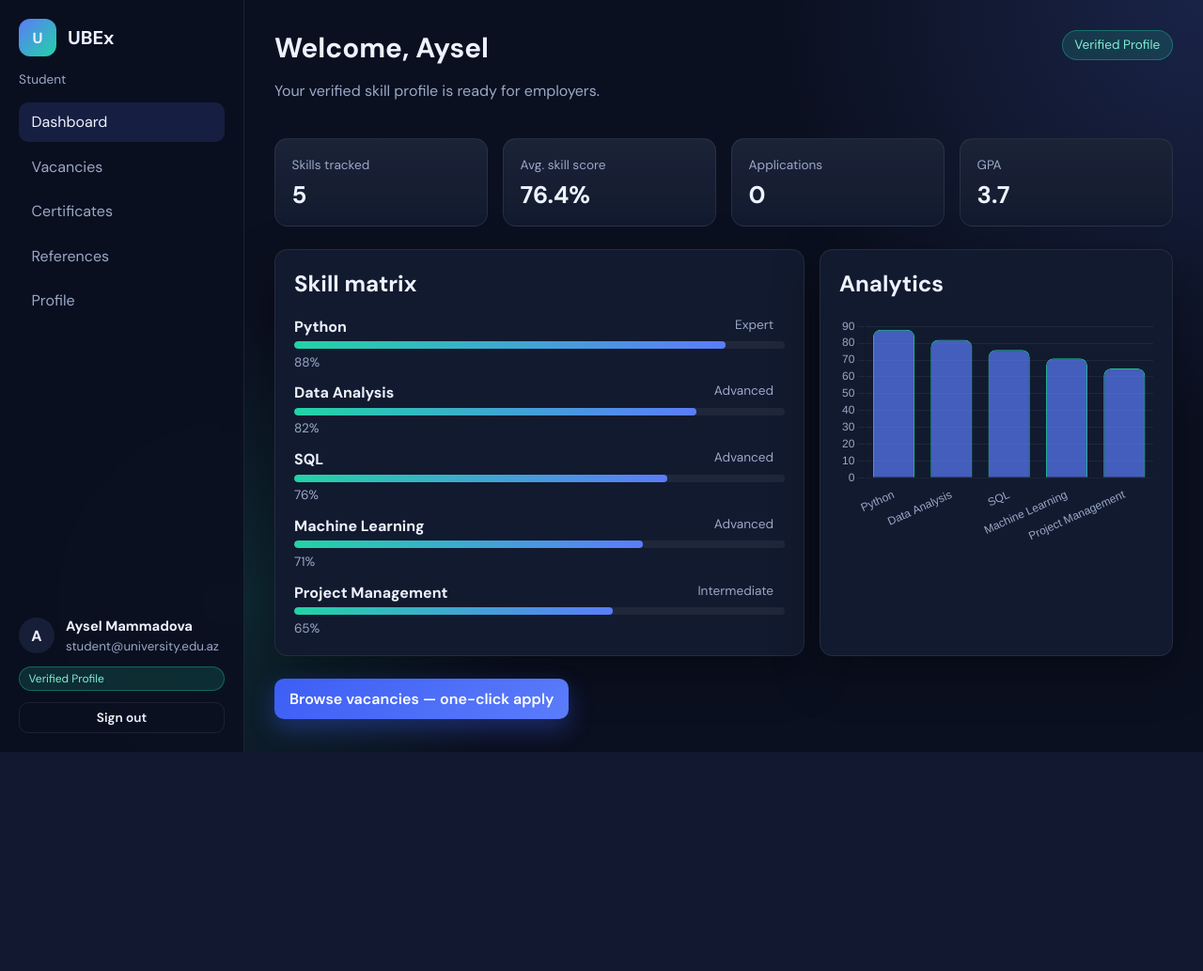
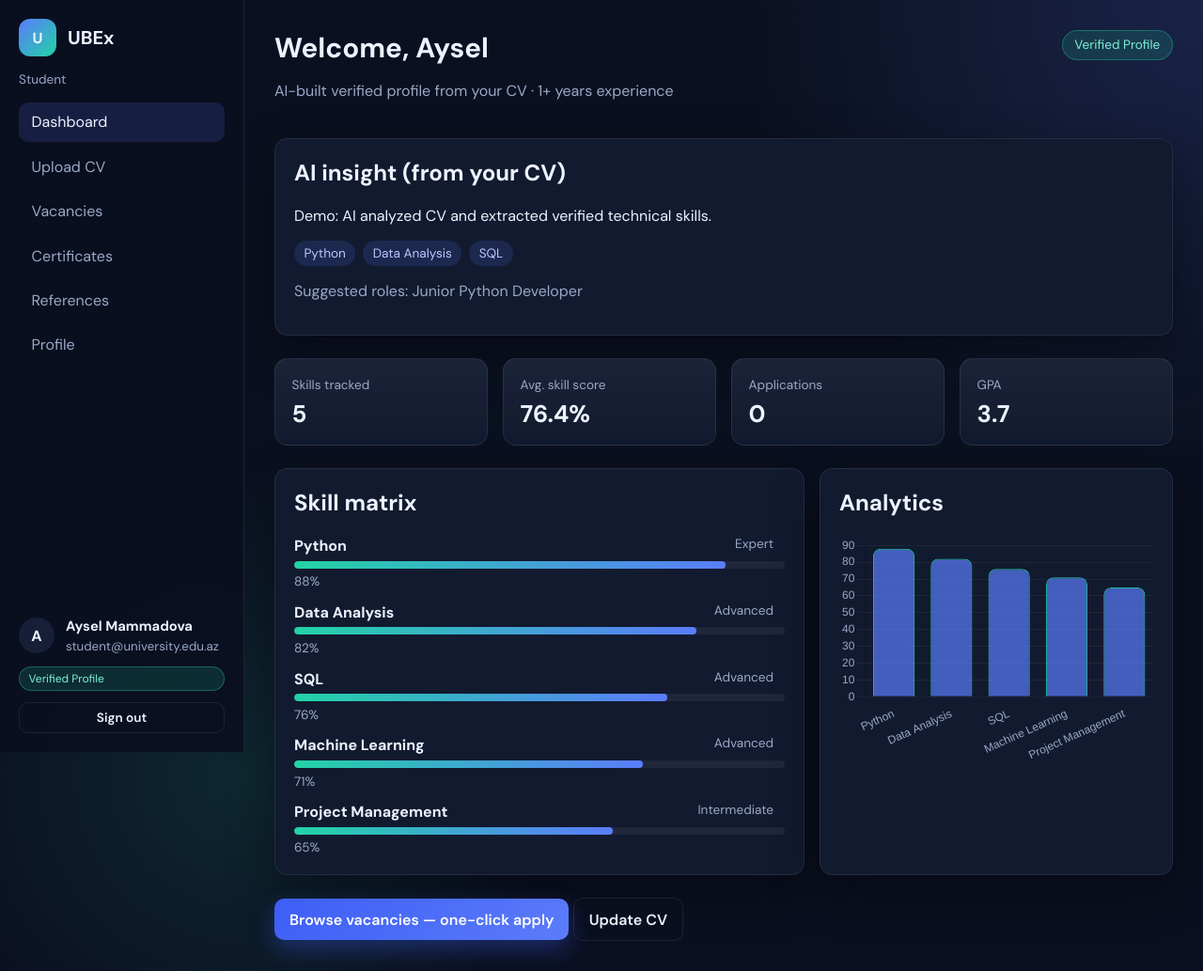
Before and after one commit to eLmincfrLu/UbeX-Carrer, a Flask app: page /student/dashboard in a window 1280 px wide. Shown: the whole page at 94% size. Before the commit the page ends 800 px from the top, so only its background shows below. Run offline with Flask 3, Linux system fonts and the light colour scheme; a user stored in the database is signed in.

Commit message:
cv nin yuklnmesi ve ai ile analiz olunmasi funksiyasi

```diff
--- a/app/main.py
+++ b/app/main.py
@@ -27,6 +27,27 @@ load_dotenv()
 
 BASE_DIR = Path(__file__).resolve().parent
 DB_PATH = BASE_DIR / "database" / "database.db"
+CV_UPLOAD_FOLDER = BASE_DIR / "uploads" / "cvs"
+
+
+def ensure_user_cv_columns():
+    from sqlalchemy import inspect, text
+
+    inspector = inspect(db.engine)
+    if "users" not in inspector.get_table_names():
+        return
+    existing = {c["name"] for c in inspector.get_columns("users")}
+    alters = []
+    if "cv_filename" not in existing:
+        alters.append("ALTER TABLE users ADD COLUMN cv_filename VARCHAR(255)")
+    if "cv_analysis_json" not in existing:
+        alters.append("ALTER TABLE users ADD COLUMN cv_analysis_json TEXT")
+    if "cv_uploaded_at" not in existing:
+        alters.append("ALTER TABLE users ADD COLUMN cv_uploaded_at DATETIME")
+    with db.engine.connect() as conn:
+        for stmt in alters:
+            conn.execute(text(stmt))
+        conn.commit()
 
 
 def create_app() -> Flask:
@@ -38,6 +59,8 @@ def create_app() -> Flask:
     app.config["SECRET_KEY"] = os.getenv("FLASK_SECRET_KEY", "ubex-dev-secret")
     app.config["SQLALCHEMY_DATABASE_URI"] = f"sqlite:///{DB_PATH}"
     app.config["SQLALCHEMY_TRACK_MODIFICATIONS"] = False
+    app.config["CV_UPLOAD_FOLDER"] = str(CV_UPLOAD_FOLDER)
+    app.config["MAX_CONTENT_LENGTH"] = 5 * 1024 * 1024
 
     db.init_app(app)
 
@@ -69,7 +92,9 @@ def create_app() -> Flask:
 
     with app.app_context():
         DB_PATH.parent.mkdir(parents=True, exist_ok=True)
+        CV_UPLOAD_FOLDER.mkdir(parents=True, exist_ok=True)
         db.create_all()
+        ensure_user_cv_columns()
         if User.query.count() == 0:
             seed_database()
 
@@ -109,6 +134,15 @@ def seed_database():
     db.session.flush()
 
     student = User.query.filter_by(email="student@university.edu.az").first()
+    if student:
+        student.cv_filename = "demo_cv.pdf"
+        student.cv_analysis = {
+            "summary": "Demo: AI analyzed CV and extracted verified technical skills.",
+            "strengths": ["Python", "Data Analysis", "SQL"],
+            "skills": student.skills,
+            "experience_years": 1,
+            "suggested_roles": ["Junior Python Developer"],
+        }
     teacher = User.query.filter_by(email="teacher@university.edu.az").first()
     partner = User.query.filter_by(email="hr@partner.ubex.local").first()
 
--- a/app/routes/student_routes.py
+++ b/app/routes/student_routes.py
@@ -1,13 +1,21 @@
-from flask import Blueprint, flash, redirect, render_template, request, url_for
+from pathlib import Path
+
+from flask import Blueprint, current_app, flash, redirect, render_template, request, url_for
 from flask_login import current_user, login_required
 
 from app.database.connection import db
 from app.models import Application, Certificate, Reference, Vacancy
 from app.services.analytics_service import AnalyticsService
+from app.services.cv_service import CVService
 from app.services.gemini_service import GeminiService
+from app.utils.helpers import utcnow
 from app.utils.security import role_required
 
 student_bp = Blueprint("student", __name__, url_prefix="/student")
+
+
+def _cv_folder() -> Path:
+    return Path(current_app.config["CV_UPLOAD_FOLDER"])
 
 
 @student_bp.route("/dashboard")
@@ -18,16 +26,68 @@ def dashboard():
     return render_template("student_dashboard.html", stats=stats)
 
 
+@student_bp.route("/cv", methods=["GET", "POST"])
+@login_required
+@role_required("student")
+def upload_cv():
+    if request.method == "POST":
+        stored, err = CVService.save_upload(
+            _cv_folder(),
+            current_user.id,
+            request.files.get("cv_file"),
+        )
+        if err:
+            flash(err, "error")
+            return redirect(url_for("student.upload_cv"))
+
+        file_path = _cv_folder() / stored
+        text = CVService.extract_text(file_path)
+        if len(text.strip()) < 30:
+            flash(
+                "Could not read enough text from the file. Try PDF or TXT with selectable text.",
+                "error",
+            )
+            return redirect(url_for("student.upload_cv"))
+
+        analysis = GeminiService.analyze_cv(text)
+        current_user.cv_filename = stored
+        current_user.cv_uploaded_at = utcnow()
+        current_user.cv_analysis = analysis
+        current_user.skills = analysis.get("skills", [])
+        db.session.commit()
+
+        flash("CV analyzed by AI. Your skill dashboard is ready.", "success")
+        return redirect(url_for("student.dashboard"))
+
+    return render_template(
+        "upload_cv.html",
+        user=current_user,
+        has_cv=current_user.has_cv,
+    )
+
+
 @student_bp.route("/profile", methods=["GET", "POST"])
 @login_required
 @role_required("student")
 def profile():
     if request.method == "POST":
-        current_user.full_name = request.form.get("full_name", current_user.full_name)
-        current_user.bio = request.form.get("bio")
-        current_user.department = request.form.get("department")
-        db.session.commit()
-        flash("Profile updated.", "success")
+        if request.form.get("form_type") == "cv_reanalyze" and current_user.cv_filename:
+            file_path = _cv_folder() / current_user.cv_filename
+            if file_path.exists():
+                text = CVService.extract_text(file_path)
+                analysis = GeminiService.analyze_cv(text)
+                current_user.cv_analysis = analysis
+                current_user.skills = analysis.get("skills", [])
+                current_user.cv_uploaded_at = utcnow()
+                db.session.commit()
+                flash("CV re-analyzed. Dashboard updated.", "success")
+                return redirect(url_for("student.dashboard"))
+        else:
+            current_user.full_name = request.form.get("full_name", current_user.full_name)
+            current_user.bio = request.form.get("bio")
+            current_user.department = request.form.get("department")
+            db.session.commit()
+            flash("Profile updated.", "success")
     return render_template("profile.html", user=current_user)
 
 
@@ -67,6 +127,9 @@ def vacancies():
 @login_required
 @role_required("student")
 def apply(vacancy_id):
+    if not current_user.skills:
+        flash("Upload your CV first so AI can build your verified skill profile.", "error")
+        return redirect(url_for("student.upload_cv"))
     vacancy = Vacancy.query.get_or_404(vacancy_id)
     existing = Application.query.filter_by(
         student_id=current_user.id, vacancy_id=vacancy_id
--- a/app/services/analytics_service.py
+++ b/app/services/analytics_service.py
@@ -6,11 +6,17 @@ class AnalyticsService:
     @staticmethod
     def student_dashboard(user: User) -> dict:
         skills = user.skills or []
+        analysis = user.cv_analysis or {}
         return {
             "skill_count": len(skills),
             "avg_skill": round(sum(s.get("score", 0) for s in skills) / len(skills), 1) if skills else 0,
             "applications": Application.query.filter_by(student_id=user.id).count(),
             "verified": user.verified,
+            "has_cv": user.has_cv,
+            "cv_summary": analysis.get("summary"),
+            "cv_strengths": analysis.get("strengths", []),
+            "suggested_roles": analysis.get("suggested_roles", []),
+            "experience_years": analysis.get("experience_years", 0),
             "skills": [
                 {**s, "level": skill_level_label(s.get("score", 0))} for s in skills
             ],
--- a/app/static/css/dashboard.css
+++ b/app/static/css/dashboard.css
@@ -74,6 +74,38 @@
   font-size: 0.85rem;
 }
 
+.cv-upload-panel .file-drop {
+  display: grid;
+  gap: 0.5rem;
+  padding: 1.25rem;
+  border: 2px dashed var(--border);
+  border-radius: var(--radius);
+  margin-bottom: 1rem;
+  cursor: pointer;
+  text-align: center;
+  color: var(--muted);
+}
+.cv-upload-panel input[type="file"] { width: 100%; }
+.cv-hint { font-size: 0.85rem; color: var(--muted); margin-top: 0.75rem; }
+
+.cv-empty-banner {
+  margin-bottom: 1.5rem;
+  text-align: center;
+  padding: 2rem;
+}
+.cv-empty-banner p { color: var(--muted); max-width: 520px; margin: 0 auto 1rem; }
+
+.ai-insight-panel { margin-bottom: 1.5rem; }
+.tag-row { display: flex; flex-wrap: wrap; gap: 0.5rem; margin-top: 0.75rem; }
+.tag {
+  padding: 0.3rem 0.65rem;
+  border-radius: 999px;
+  background: rgba(91, 124, 250, 0.15);
+  color: #b9c8ff;
+  font-size: 0.85rem;
+}
+.steps-list { color: var(--muted); line-height: 1.8; padding-left: 1.2rem; }
+
 .fade-in {
   animation: fadeIn 0.45s ease both;
 }
--- a/app/templates/login.html
+++ b/app/templates/login.html
@@ -14,6 +14,7 @@
     <ul class="hero-points">
       <li>Verified profiles from university systems</li>
       <li>AI-powered skill matrix & semantic matching</li>
+      <li>Upload CV → AI builds your skill dashboard</li>
       <li>One-click applications for students</li>
     </ul>
   </div>
--- a/app/templates/student_dashboard.html
+++ b/app/templates/student_dashboard.html
@@ -2,6 +2,7 @@
 {% block title %}Student Dashboard{% endblock %}
 {% block sidebar_nav %}
 <a href="{{ url_for('student.dashboard') }}" class="active">Dashboard</a>
+<a href="{{ url_for('student.upload_cv') }}">Upload CV</a>
 <a href="{{ url_for('student.vacancies') }}">Vacancies</a>
 <a href="{{ url_for('student.certificates') }}">Certificates</a>
 <a href="{{ url_for('student.references') }}">References</a>
@@ -12,10 +13,39 @@
 <header class="page-header">
   <div>
     <h1>Welcome, {{ current_user.full_name.split()[0] }}</h1>
-    <p>Your verified skill profile is ready for employers.</p>
+    {% if stats.has_cv %}
+    <p>AI-built verified profile from your CV{% if stats.experience_years %} · {{ stats.experience_years }}+ years experience{% endif %}</p>
+    {% else %}
+    <p>Upload your CV so AI can build your skill matrix.</p>
+    {% endif %}
   </div>
   <span class="badge badge-verified badge-lg">Verified Profile</span>
 </header>
+
+{% if not stats.has_cv and not stats.skills %}
+<section class="panel cv-empty-banner">
+  <h2>No CV analysis yet</h2>
+  <p>Your dashboard is empty until you upload a CV. Our AI will extract skills and generate charts automatically.</p>
+  <a href="{{ url_for('student.upload_cv') }}" class="btn btn-primary">Upload CV — start AI analysis</a>
+</section>
+{% else %}
+
+{% if stats.cv_summary %}
+<section class="panel ai-insight-panel">
+  <h2>AI insight (from your CV)</h2>
+  <p>{{ stats.cv_summary }}</p>
+  {% if stats.cv_strengths %}
+  <div class="tag-row">
+    {% for s in stats.cv_strengths %}
+    <span class="tag">{{ s }}</span>
+    {% endfor %}
+  </div>
+  {% endif %}
+  {% if stats.suggested_roles %}
+  <p class="muted">Suggested roles: {{ stats.suggested_roles | join(', ') }}</p>
+  {% endif %}
+</section>
+{% endif %}
 
 <section class="stats-grid">
   <article class="stat-card"><span>Skills tracked</span><strong>{{ stats.skill_count }}</strong></article>
@@ -27,6 +57,7 @@
 <section class="dashboard-grid">
   <article class="panel">
     <h2>Skill matrix</h2>
+    {% if stats.skills %}
     <div class="skill-list">
       {% for skill in stats.skills %}
       <div class="skill-row">
@@ -39,6 +70,9 @@
       </div>
       {% endfor %}
     </div>
+    {% else %}
+    <p class="muted">Re-upload or re-analyze your CV from Profile.</p>
+    {% endif %}
   </article>
   <article class="panel">
     <h2>Analytics</h2>
@@ -47,8 +81,12 @@
 </section>
 
 <a class="btn btn-primary" href="{{ url_for('student.vacancies') }}">Browse vacancies — one-click apply</a>
+<a class="btn btn-ghost" href="{{ url_for('student.upload_cv') }}">Update CV</a>
+{% endif %}
 {% endblock %}
 {% block extra_js %}
+{% if stats.has_cv and stats.skills %}
 <script src="https://cdn.jsdelivr.net/npm/chart.js@4.4.1/dist/chart.umd.min.js"></script>
 <script src="{{ url_for('static', filename='js/analytics.js') }}"></script>
+{% endif %}
 {% endblock %}
--- a/app/utils/security.py
+++ b/app/utils/security.py
@@ -16,6 +16,12 @@ ROLE_DASHBOARD = {
     "university": "university.dashboard",
     "partner": "partner.dashboard",
 }
+
+
+def post_login_route(user) -> str:
+    if user.role == "student" and not user.has_cv:
+        return "student.upload_cv"
+    return ROLE_DASHBOARD[user.role]
 
 
 def is_university_email(email: str) -> bool:
--- a/requirements.txt
+++ b/requirements.txt
@@ -3,3 +3,4 @@ Flask-SQLAlchemy==3.1.1
 Flask-Login==0.6.3
 python-dotenv==1.0.1
 Werkzeug==3.0.3
+pypdf==4.3.1
```
Also changed, not shown: app/models/user.py (+25 -0 lines), app/routes/auth_routes.py (+5 -3 lines), app/services/cv_service.py (added, +64 -0 lines), app/services/gemini_service.py (+71 -0 lines), app/static/js/cv.js (added, +18 -0 lines), app/templates/profile.html (+32 -6 lines), app/templates/upload_cv.html (added, +46 -0 lines), README.md, 1 other file.
